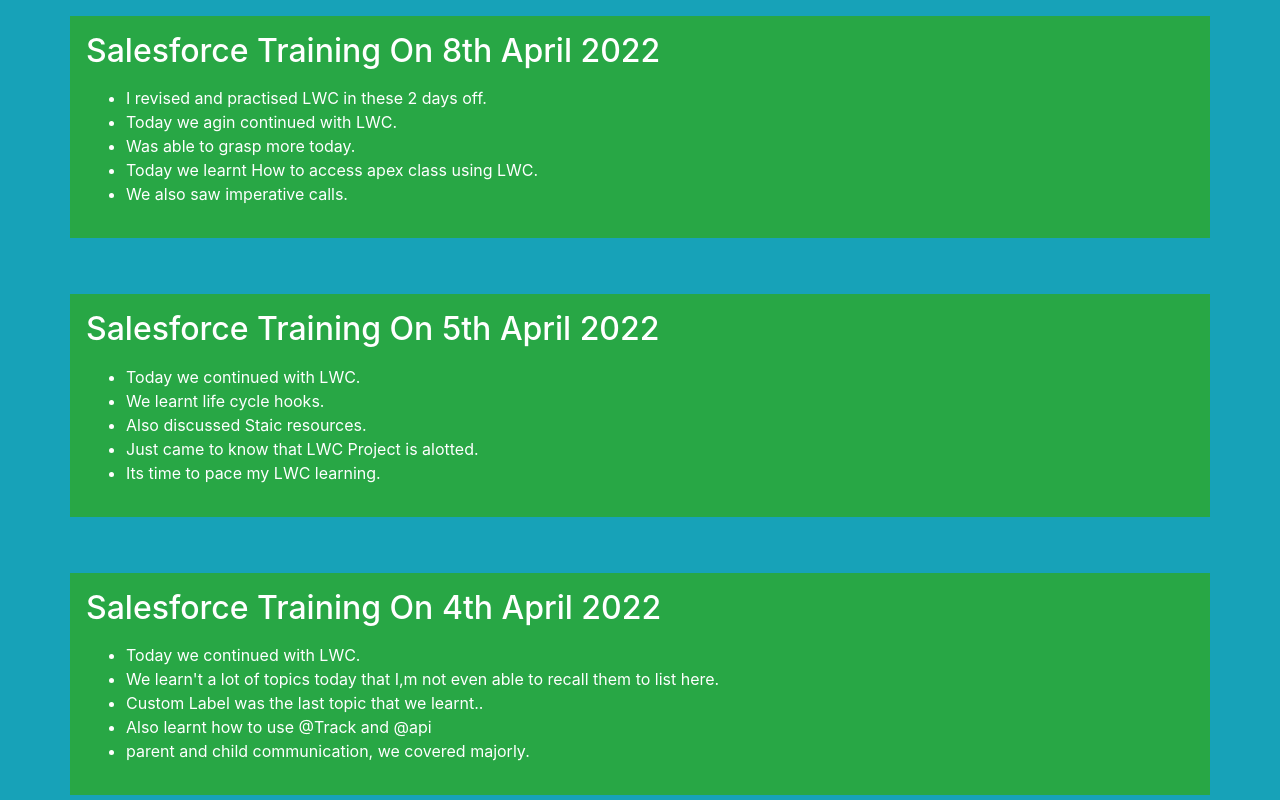
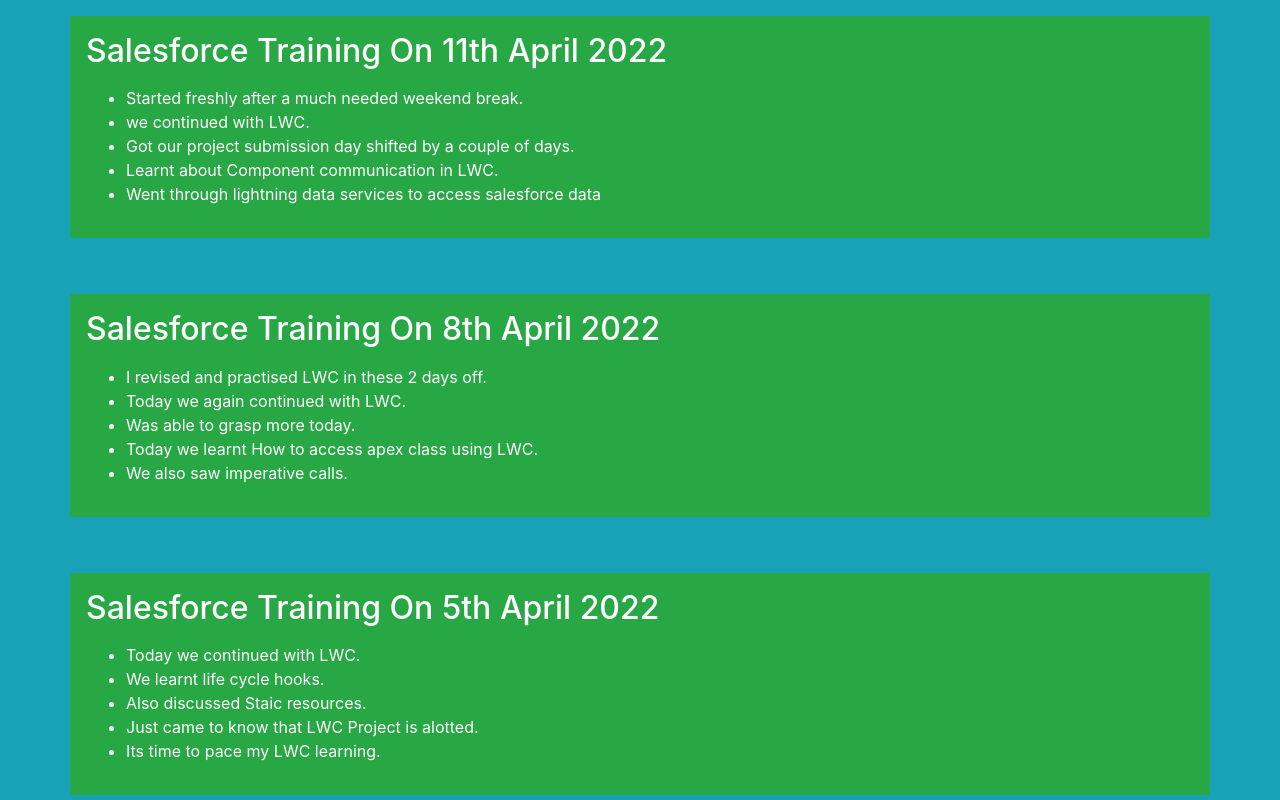
Before and after one commit to itsanubhavanand/itsanubhavanand.github.io, a plain HTML site: page Journ24.html in a window 1280 px wide. Shown: the top 800 px of the page. Drawn offline with nearby package versions, Linux system fonts and the light colour scheme.

Commit message:
Add files via upload

```diff
--- a/Journ24.html
+++ b/Journ24.html
@@ -9,13 +9,35 @@
 
 <body class="card-body p-3 mb-2 bg-info text-white">
 
+
+<div class="container p-3 mb-2 bg-success text-white">
+
+<h2> Salesforce Training On 11th April 2022 </h2>
+<p>
+	<ul>
+	<li> Started freshly after a much needed weekend break. </li>
+  <li>we continued with LWC.</li>
+
+  <li> Got our project submission day shifted by a couple of days.</li>
+
+  <li> Learnt about Component communication in LWC.</li>
+  <li>Went through lightning data services to access salesforce data </li>
+
+</ul>
+</p>
+
+</div>
+
+<br><br>
+
+
 <div class="container p-3 mb-2 bg-success text-white">
 
 <h2> Salesforce Training On 8th April 2022 </h2>
 <p>
 	<ul>
 	<li> I revised and practised LWC in these 2 days off. </li>
-  <li>Today we agin continued with LWC.</li>
+  <li>Today we again continued with LWC.</li>
 
   <li> Was able to grasp more today.</li>
 
```
